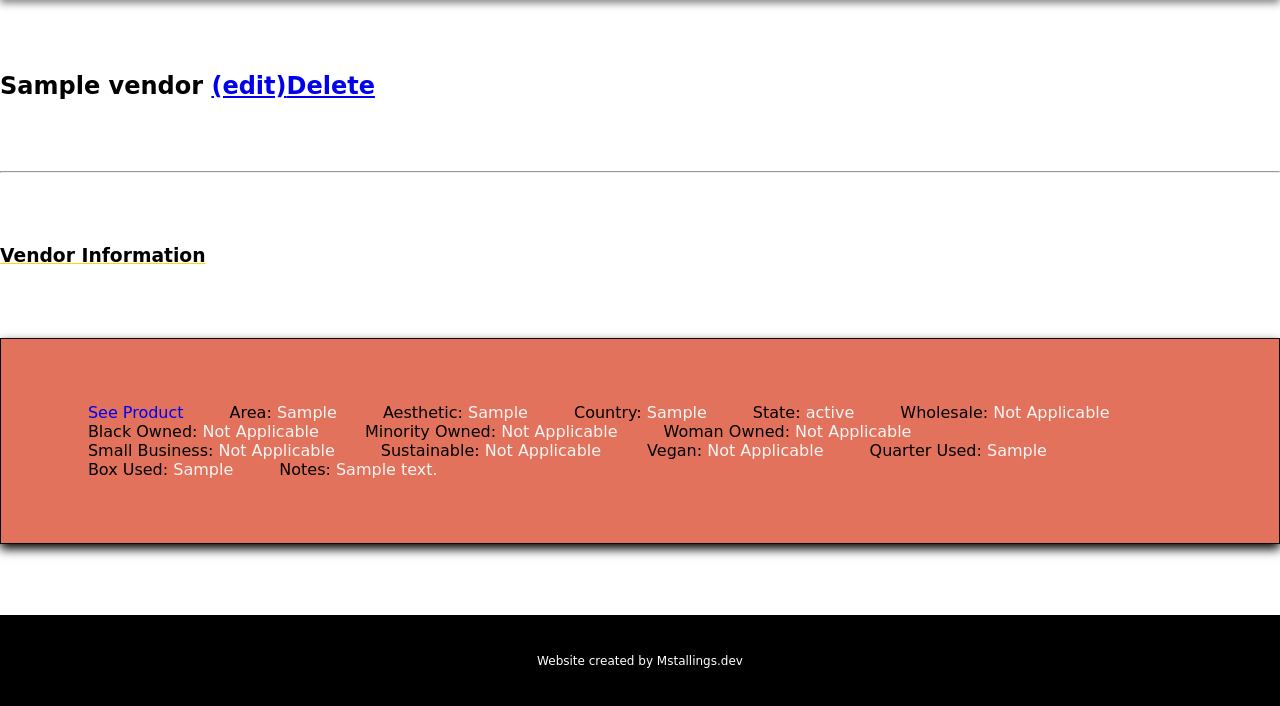
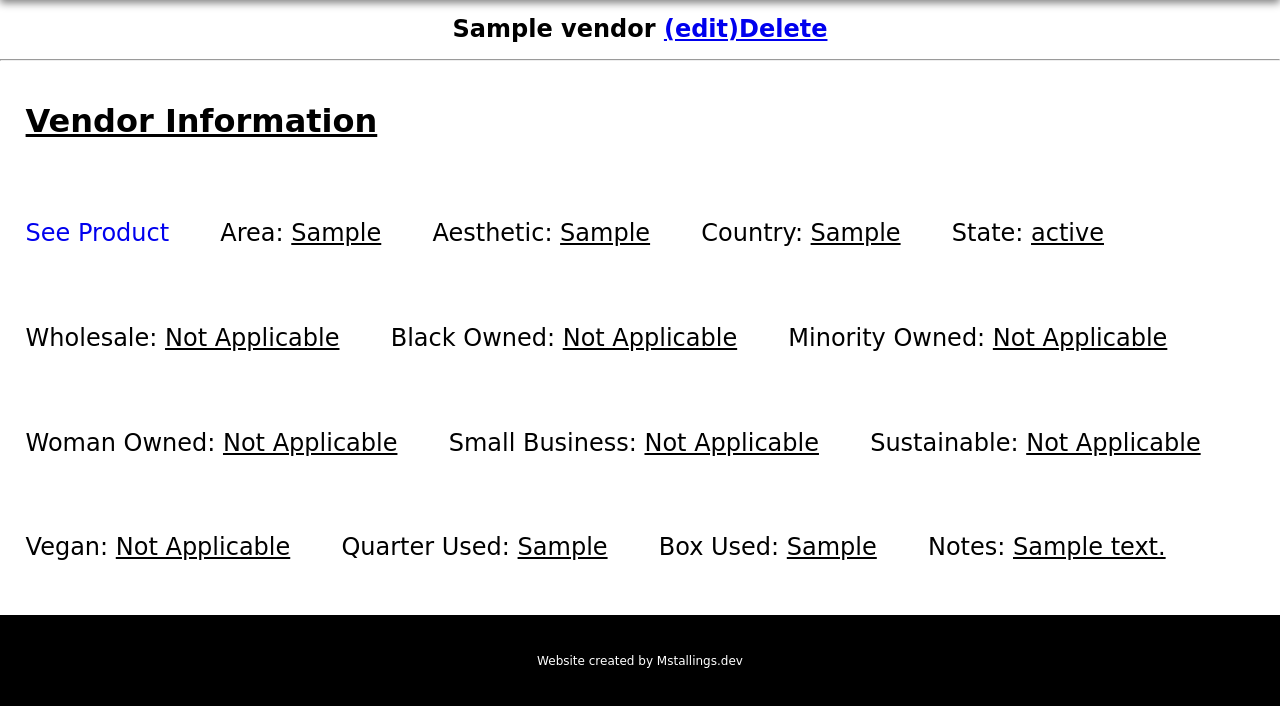
Before and after one commit to Mysta3/xtinej, a Django app: page /vendors/1 in a window 1280 px wide. Shown: the part 94-800 px from the top of the page. Run offline with Django 3.2, Linux system fonts and the light colour scheme; a user stored in the database is signed in; tables that the repository leaves empty hold one stand-in row (values such as "Sample post").

Commit message:
redesigned vendor detail view

```diff
--- a/cadeaux/static/css/styles.css
+++ b/cadeaux/static/css/styles.css
@@ -192,22 +192,31 @@
 
 /* DETAIL BASE STYLES */
 
-.vendor_information_detail {
-  text-decoration: underline gold;
+.vendor_name {
+  text-align: center;
 }
 
-.vendor_detail_content,
+.vendor_information_detail {
+  text-decoration: underline black;
+  font-size: 2rem;
+  margin: 2%;
+}
+
 form {
   background: #e2725b;
   border: 1px solid black;
   box-shadow: 0px 5px 10px black;
 }
 
+.vendor_detail_content {
+  min-height: 50vh;
+  color: black;
+}
+
 .list_container_detail {
-  display: flex;
+  display:  flex;
   flex-direction: row;
   flex-wrap: wrap;
-  margin: 5%;
 }
 
 .vendor_url {
@@ -217,13 +226,14 @@
 .list_container_detail li {
   color: black;
   list-style-type: none;
-  padding: 0 2%;
+  padding: 3% 2%;
+  text-align: center;
+  font-size: 1.5rem;
 }
 
-.vendor_info {
-  color: whitesmoke;
+.vendor_info{
+  text-decoration: underline;
 }
-
 .vendor-form {
   display: flex;
   flex-direction: row;
```
